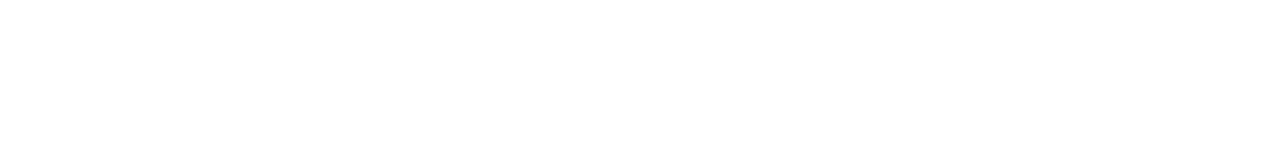
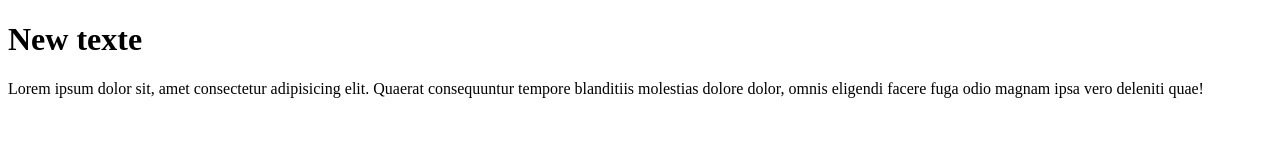
Before and after one commit to dev-alex-cepegra/cepegra-alex, a plain HTML site: page formuilaire.html in a window 1280 px wide. Drawn offline with Linux system fonts and the light colour scheme.

Commit message:
add javascript

```diff
--- a/formuilaire.html
+++ b/formuilaire.html
@@ -7,6 +7,11 @@
   <title>Formulaire</title>
 </head>
 <body>
-
+  <h1 id="title1">Mon bô titre</h1>
+  <p>Lorem ipsum dolor sit, amet consectetur adipisicing elit. Quaerat consequuntur tempore blanditiis molestias dolore dolor, omnis eligendi facere fuga odio magnam ipsa vero deleniti quae!</p>
+  <script defer>
+    const $myTtitle1 = document.getElementById('title1'); // ou documet.querySelector("#title1")
+    $myTtitle1.innerText = "New texte";
+  </script>
 </body>
 </html>
```
